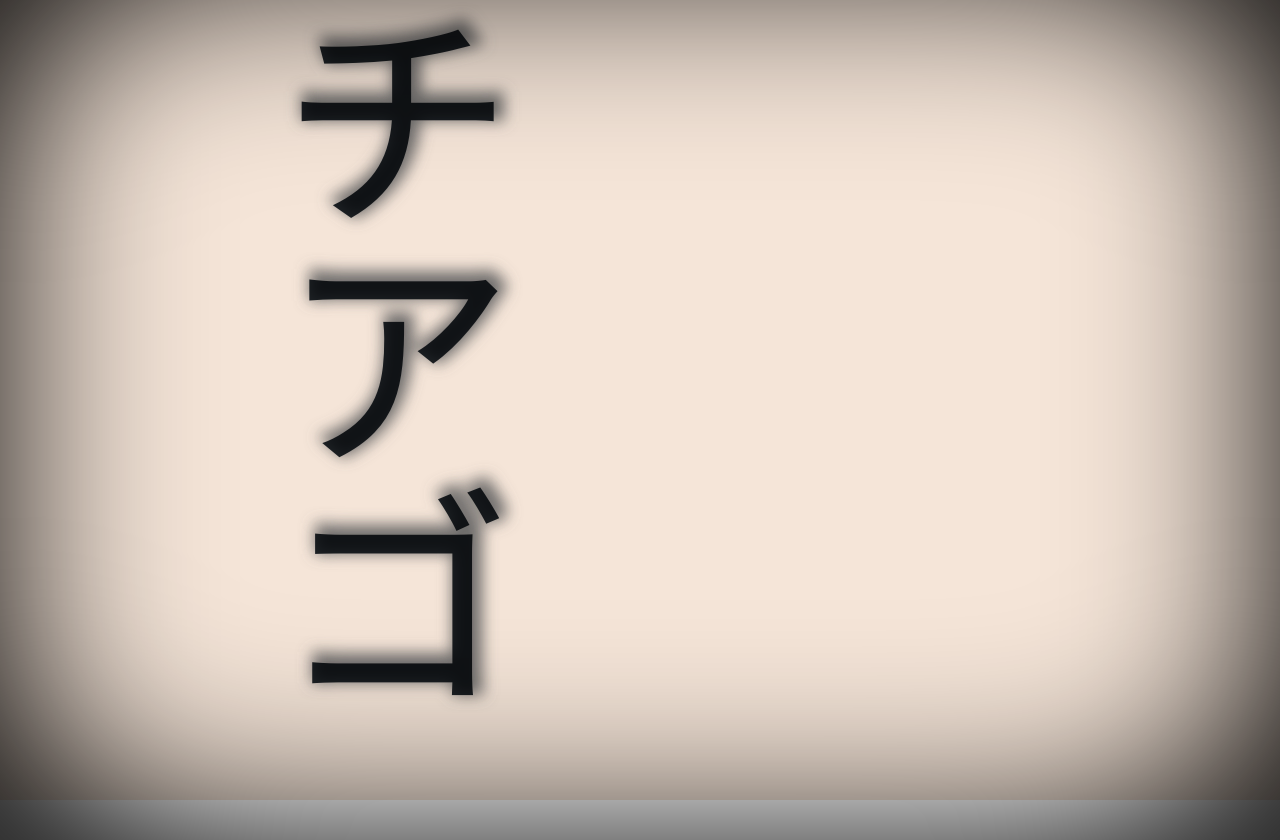
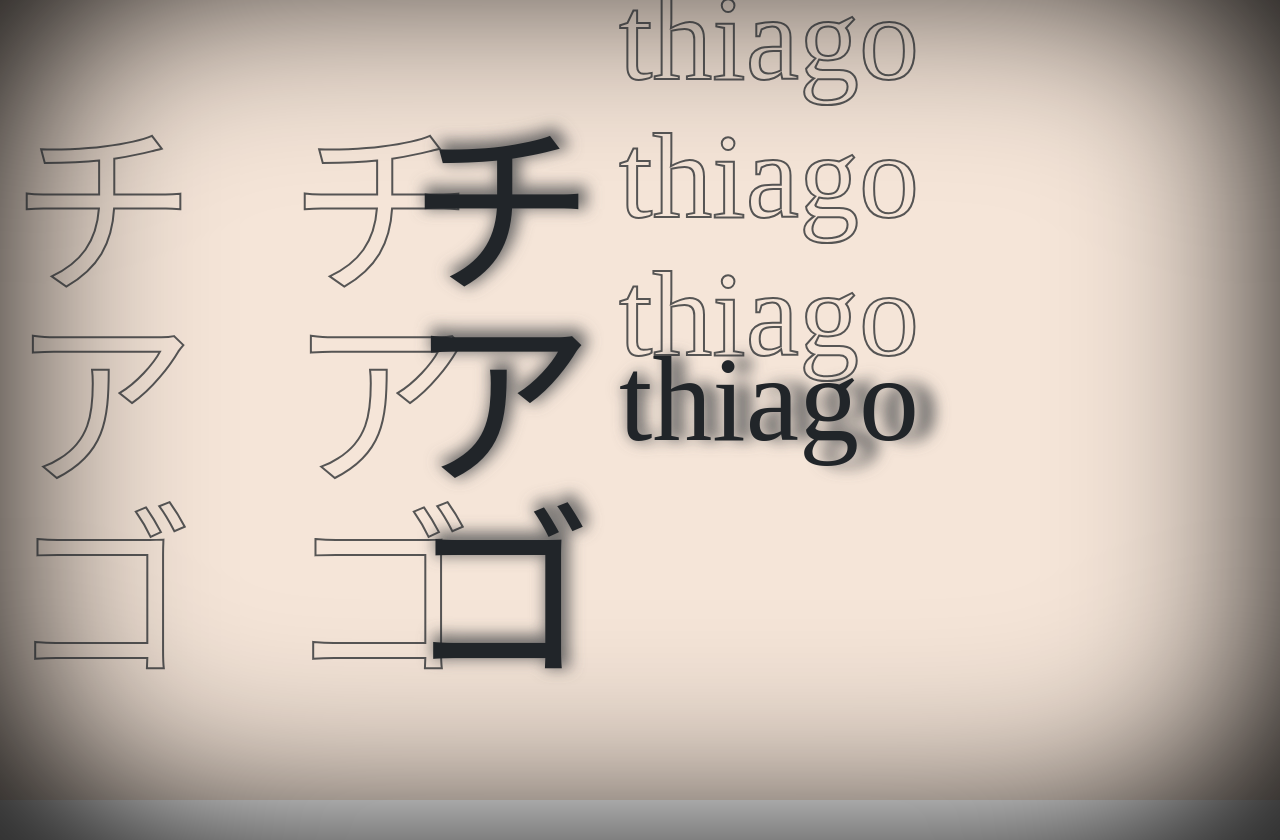
Before and after one commit to 403thi/portfolio, a React (Vite) app: page / in a window 1280 px wide. Built offline with nearby package versions, Linux system fonts and the light colour scheme; a web font is replaced by a local one.

Commit message:
feat: OutlinedTextsContainer component

```diff
--- a/src/App.tsx
+++ b/src/App.tsx
@@ -2,7 +2,8 @@ import InfoSection from "./components/InfoSection";
 import Container from "./components/Container";
 import Vignitte from "./components/Vignitte";
 import Title from "./components/Title";
-
+import FlexContainer from "./components/FlexContainer";
+import OutlinedTextsContainer from "./components/OutlinedTextsContainer";
 
 function App() {
   return (
@@ -10,8 +11,25 @@ function App() {
     <Container>
       <Vignitte />
       <InfoSection>
-        <Title kana size="extra" vertical>チアゴ</Title>
-        <Title>thiago</Title>
+        <FlexContainer>
+          <OutlinedTextsContainer
+          mainText={<Title kana vertical>チアゴ</Title>}
+          >
+            <Title kana vertical outlined>チアゴ</Title>
+            <Title kana vertical outlined>チアゴ</Title>
+            <Title kana vertical outlined>チアゴ</Title>
+            <Title kana vertical outlined>チアゴ</Title>
+          </OutlinedTextsContainer>
+          <OutlinedTextsContainer
+          mainText={<Title size="medium">thiago</Title>}
+          vertical
+          >
+              <Title size="medium" outlined >thiago</Title>
+              <Title size="medium" outlined >thiago</Title>
+              <Title size="medium" outlined >thiago</Title>
+              <Title size="medium" outlined >thiago</Title>
+          </OutlinedTextsContainer>
+        </FlexContainer>
       </InfoSection>
       <InfoSection reverse>
         <Title outlined>thiago</Title>
--- /dev/null
+++ b/src/components/OutlinedTextsContainer/index.tsx
@@ -0,0 +1,36 @@
+import OutlinedTextsContainerProps from "../../types/OutlinedTextsContainerProps";
+
+function OutlinedTextsContainer({children, vertical=false, mainText}: OutlinedTextsContainerProps) {
+
+  const top  = vertical? "-85px"
+               : "0px"
+
+  const left = vertical? "0px"
+               : "-120px"
+
+  const direction = vertical? "column-reverse"
+                    : "row-reverse"
+
+  return (
+    <div style={{
+        position: 'relative',
+      }}>
+        {mainText}
+        <div style={{
+          position: 'absolute',
+          display: 'flex',
+          flexDirection: direction,
+          top: top,
+          left: left,
+          height: '100%',
+          width: '100%',
+          pointerEvents: 'none',
+          zIndex: '0',
+        }}>
+          {children}
+        </div>
+    </div>
+    )
+}
+
+export default OutlinedTextsContainer
--- a/src/components/Title/index.tsx
+++ b/src/components/Title/index.tsx
@@ -21,6 +21,7 @@ function Title({children, outlined,
             fontFamily: kana? "'BIZ UDPMincho'" : "'UnifrakturMaguntia'",
             fontSize: titleSizes[size] ?? 'medium',
             display: 'grid',
+            margin: '0px',
             ...dynamicVertical
 
         }}>
--- a/src/components/Title/style.tsx
+++ b/src/components/Title/style.tsx
@@ -3,13 +3,16 @@ import styled from "@emotion/styled";
 export const TitleContent = styled.h1((props: any) => {
     const dynamicOutlined: React.CSSProperties = props.outlined? {
         WebkitTextStrokeWidth: '2px',
-        color: 'transparent'
+        color: 'transparent',
+        opacity: '0.75',
     } : {}
 
     return {
         fontWeight: '400',
         gridColumn: '1',
         gridRow: '1',
+        margin: '0px',
+        zIndex:  '1',
         ...dynamicOutlined,
     }
 })
@@ -21,4 +24,5 @@ export const TextBlur = styled.h1({
     gridColumn: '1',
     gridRow: '1',
     mixBlendMode: 'hard-light',
+    margin: '0px',
 })
--- /dev/null
+++ b/src/types/OutlinedTextsContainerProps.ts
@@ -0,0 +1,7 @@
+import { ReactNode } from "react";
+
+export default interface OutlinedTextsContainerProps {
+    children: any
+    vertical?: boolean
+    mainText: ReactNode
+}
```
